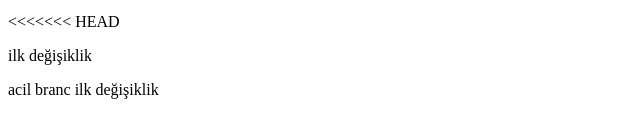
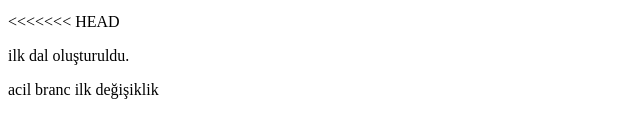
Before and after one commit to kamilbahram/gitWork, a plain HTML site: page index.html in a window 1280 px wide. Shown: the part 169-306 px from the top of the page, 0-640 px from the left. Drawn offline with Linux system fonts and the light colour scheme.

```diff
--- a/index.html
+++ b/index.html
@@ -12,7 +12,7 @@
 <<<<<<< HEAD
 
 
-<p>ilk değişiklik</p>
+<p>ilk dal oluşturuldu.</p>
 
 <p>acil branc ilk değişiklik</p>
 
```
Also changed, not shown: image.jpg (added), 1 other file.
